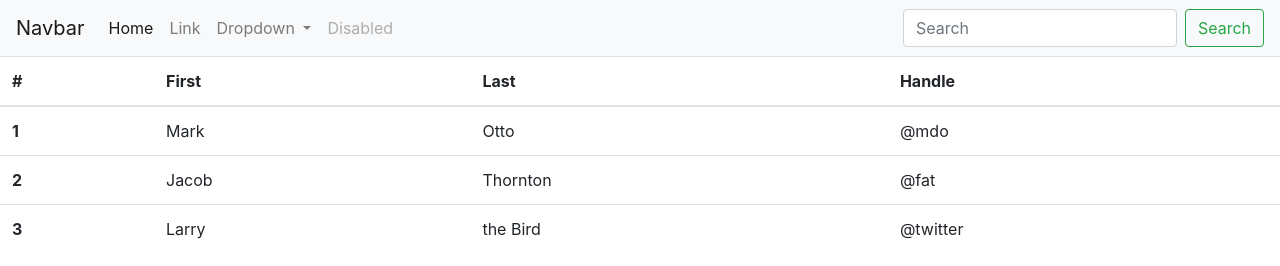
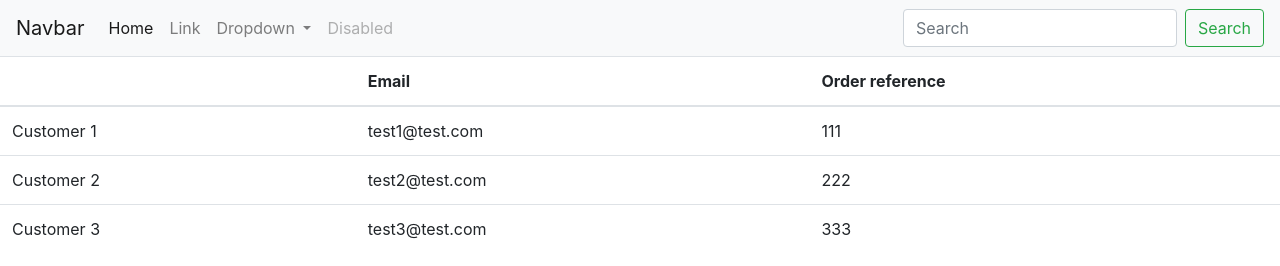
Before and after one commit to Krutybych/selenium, a plain HTML site: page bootstrap.html in a window 1280 px wide. Shown: the top 266 px of the page. Drawn offline with nearby package versions, Linux system fonts and the light colour scheme.

Commit message:
Final version

```diff
--- a/bootstrap.html
+++ b/bootstrap.html
@@ -62,30 +62,30 @@
     <table class="table">
         <thead>
         <tr>
-            <th scope="col">#</th>
-            <th scope="col">First</th>
-            <th scope="col">Last</th>
-            <th scope="col">Handle</th>
+            <!--            <th scope="col">#</th>-->
+            <th scope="col"></th>
+            <th scope="col">Email</th>
+            <th scope="col">Order reference</th>
         </tr>
         </thead>
         <tbody>
         <tr>
-            <th scope="row">1</th>
-            <td>Mark</td>
-            <td>Otto</td>
-            <td>@mdo</td>
+            <!--            <th scope="row">1</th>-->
+            <td>Customer 1</td>
+            <td>test1@test.com</td>
+            <td>111</td>
         </tr>
         <tr>
-            <th scope="row">2</th>
-            <td>Jacob</td>
-            <td>Thornton</td>
-            <td>@fat</td>
+            <!--            <th scope="row">2</th>-->
+            <td>Customer 2</td>
+            <td>test2@test.com</td>
+            <td>222</td>
         </tr>
         <tr>
-            <th scope="row">3</th>
-            <td>Larry</td>
-            <td>the Bird</td>
-            <td>@twitter</td>
+            <!--            <th scope="row">3</th>-->
+            <td>Customer 3</td>
+            <td>test3@test.com</td>
+            <td>333</td>
         </tr>
         </tbody>
     </table>
```
